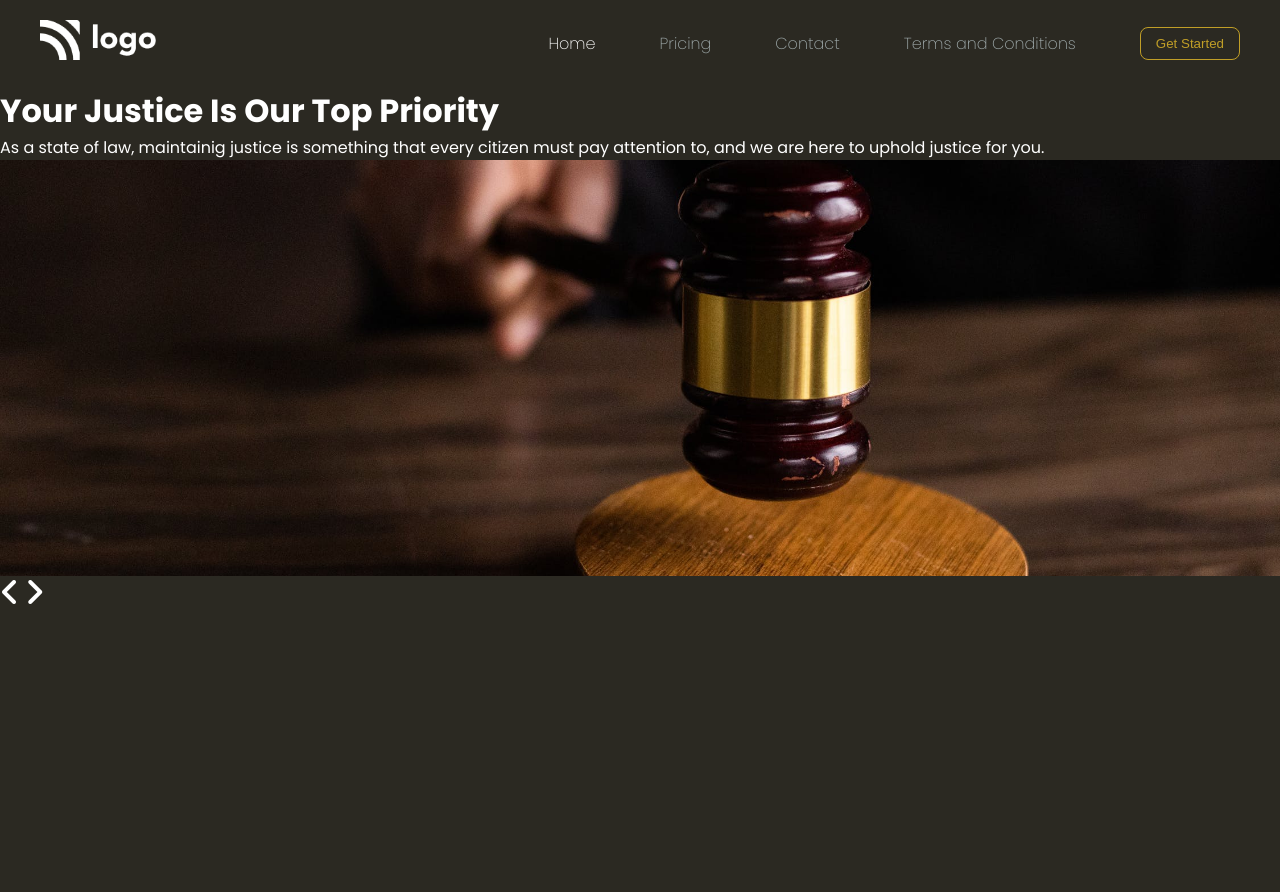
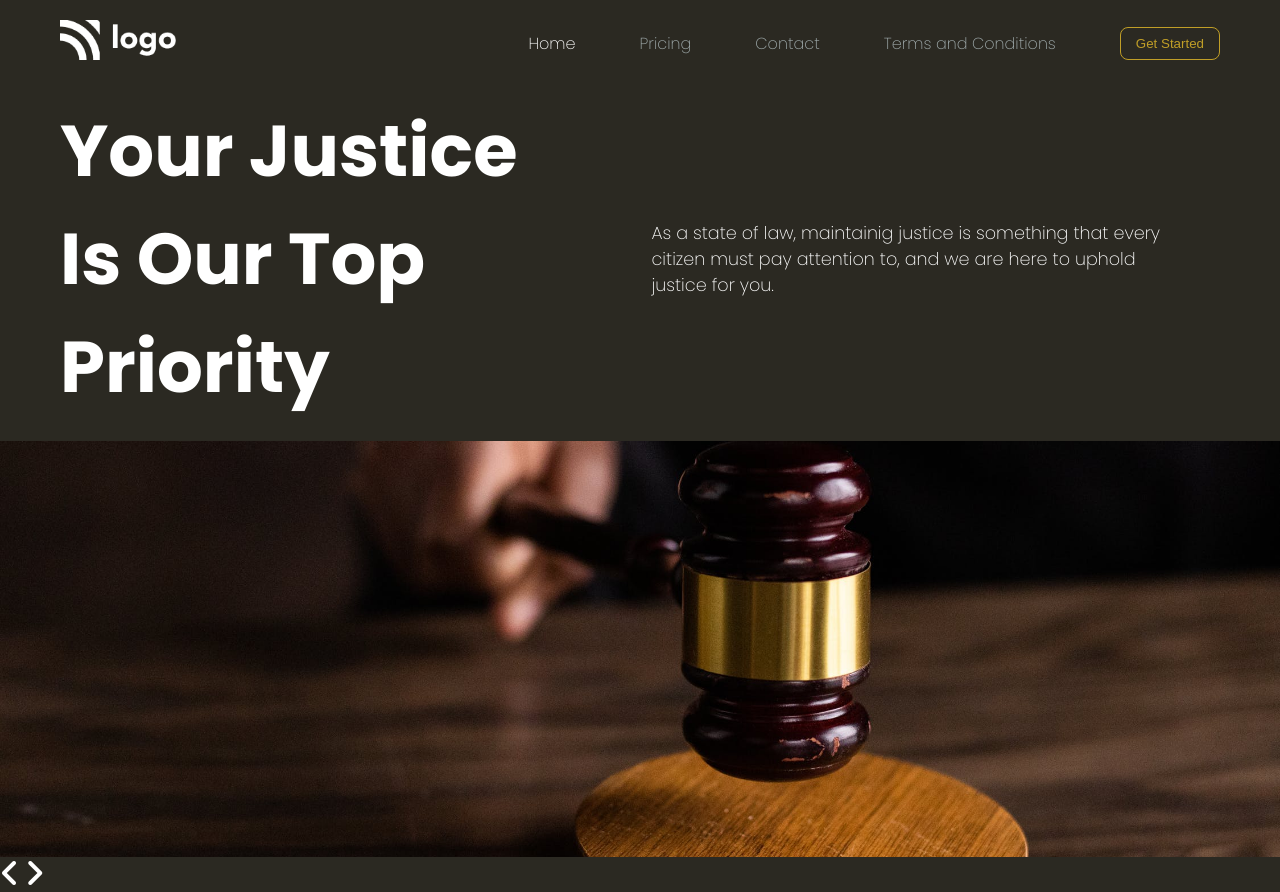
Before and after one commit to prateek-budhiraja/law-firm-landing, a website: page index.html in a window 1280 px wide. Before the commit the page ends 800 px from the top, so only its background shows below. Drawn offline with Linux system fonts and the light colour scheme.

Commit message:
added styles for main section

```diff
--- a/style.css
+++ b/style.css
@@ -16,7 +16,7 @@ nav {
   display: flex;
   align-items: center;
   justify-content: space-between;
-  padding: 20px 40px;
+  padding: 20px 60px;
 }
 
 nav .links {
@@ -64,6 +64,23 @@ button.get-started:hover {
   color: #fff;
 }
 
+/* Hero Section */
+.home-content {
+  display: flex;
+  padding: 10px 100px 20px 60px;
+  align-items: center;
+  gap: 4em;
+}
+
+.home-content h1.left {
+  font-size: 4.5rem;
+}
+
+.home-content p.right-content {
+  font-size: 1.1rem;
+  font-weight: 200;
+
+}
 
 .home-image-section {
   height: 52vh;
```
